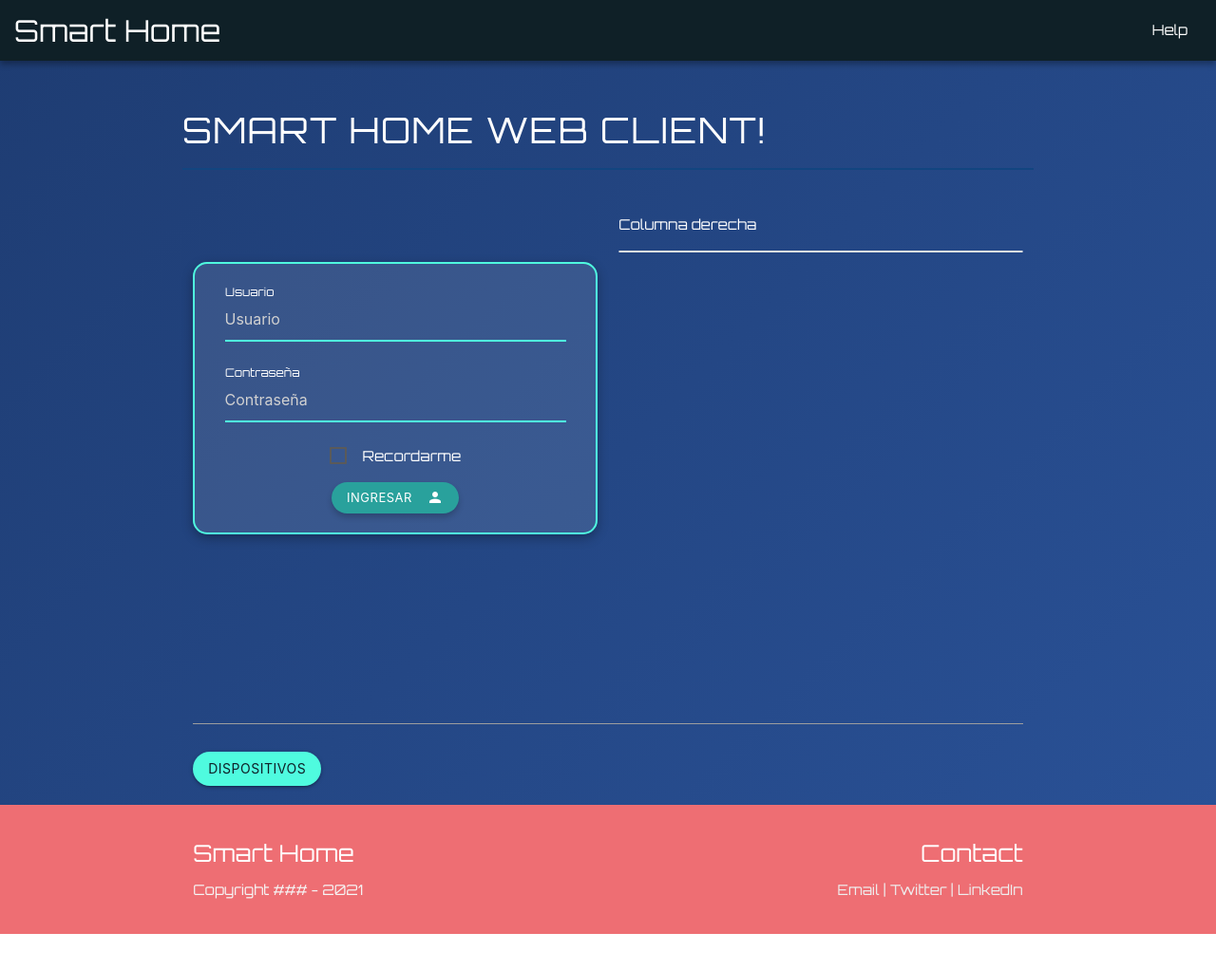
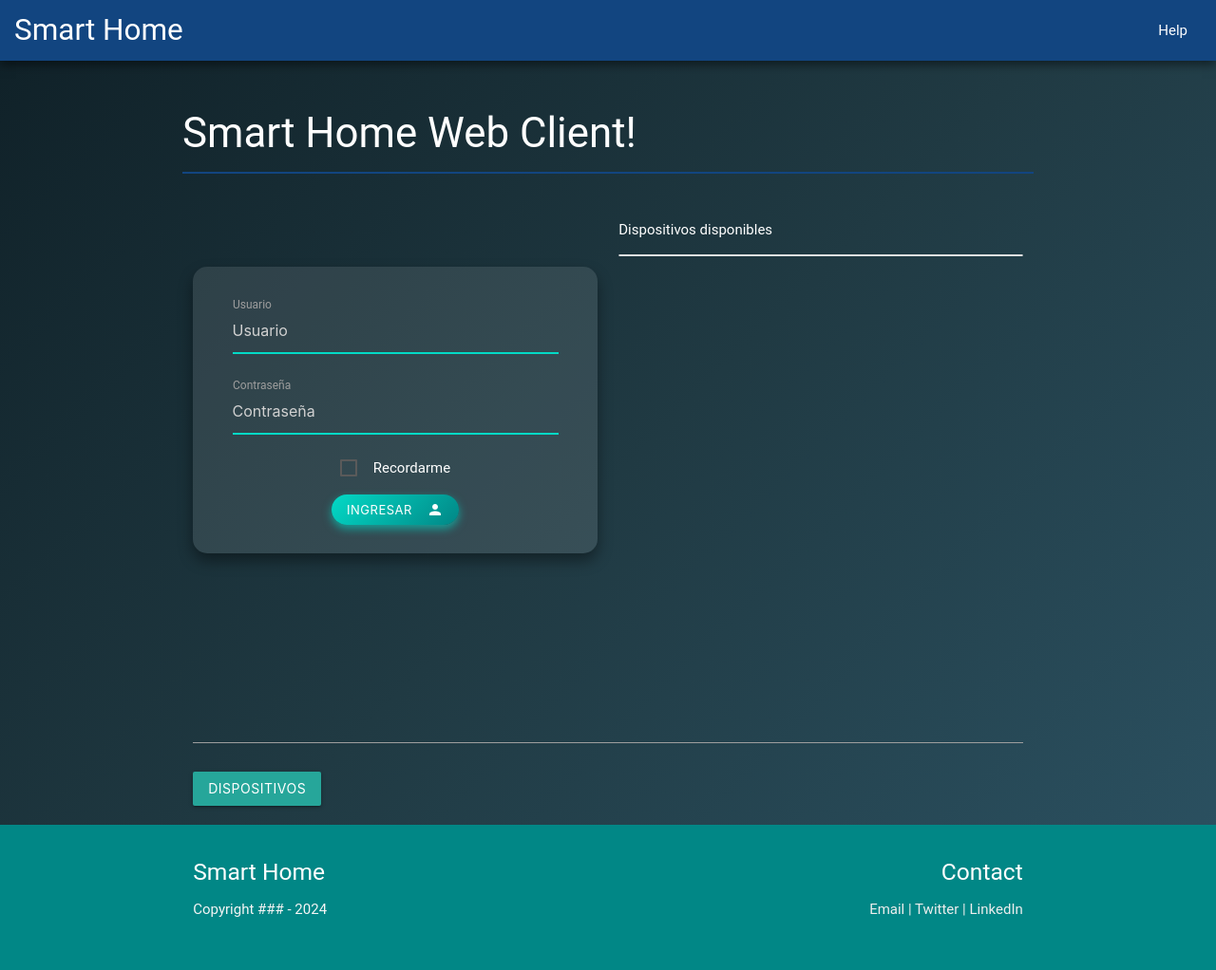
Before and after one commit to Eberth-sys/Proyecto-Web-Eberth-Alarcon, a plain HTML site: page src/frontend/index.html in a window 1280 px wide. Shown: the whole page at 95% size. Before the commit the page ends 984 px from the top, so only its background shows below. Drawn offline with Linux system fonts and the light colour scheme; a script that the page names is missing.

Commit message:
Segundo opcion de personalizacion - no funciono la lista de usuarios

```diff
--- a/src/frontend/index.html
+++ b/src/frontend/index.html
@@ -2,7 +2,6 @@
 <html>
 <head>
     <link href="https://fonts.googleapis.com/icon?family=Material+Icons" rel="stylesheet">
-    <link href="https://fonts.googleapis.com/css2?family=Orbitron:wght@400;700&display=swap" rel="stylesheet">
     <link type="text/css" rel="stylesheet" href="./static/css/materialize.min.css" media="screen,projection"/>
     <link type="text/css" rel="stylesheet" href="./static/css/styles.css" media="screen,projection"/>
     <script type="text/javascript" src="./static/js/materialize.min.js"></script>
@@ -10,108 +9,94 @@
     <script src="js/user.js"></script>
     <meta name="viewport" content="width=device-width, initial-scale=1.0"/>
     <style>
-        /* Estilos generales */
+        /* Fondo futurista */
         body {
-            background: linear-gradient(135deg, #1e3c72, #2a5298); /* Degradado de fondo */
-            font-family: 'Orbitron', sans-serif; /* Fuente moderna */
-            color: #ffffff; /* Texto blanco */
-            margin: 0;
-            padding: 0;
+            background: linear-gradient(135deg, #0f2027, #203a43, #2c5364);
+            color: #ffffff;
+            font-family: 'Roboto', sans-serif;
         }
 
-        /* Estilos para la barra de navegación */
-        nav {
-            background-color: #0f2027; /* Azul oscuro */
-            box-shadow: 0 4px 6px rgba(0, 0, 0, 0.3); /* Sombra */
+        /* Fondo para el formulario en una tarjeta con sombra */
+        #divLogin {
+            background-color: rgba(255, 255, 255, 0.1);
+            padding: 30px;
+            border-radius: 15px;
+            box-shadow: 0px 8px 15px rgba(0, 0, 0, 0.4);
+            transition: transform 0.5s ease, box-shadow 0.5s ease;
         }
 
-        /* Estilos para el encabezado */
-        h3 {
-            font-size: 2.5rem;
-            letter-spacing: 0.1rem;
-            text-transform: uppercase;
-            margin-bottom: 20px;
+        /* Efecto hover en la tarjeta del formulario */
+        #divLogin:hover {
+            transform: translateY(-10px);
+            box-shadow: 0px 12px 24px rgba(0, 0, 0, 0.6);
         }
 
-        /* Personalización del formulario de login */
-        #divLogin {
-            background: rgba(255, 255, 255, 0.1); /* Fondo transparente */
-            border: 2px solid #4ffbdf; /* Borde verde neón */
-            padding: 20px;
-            border-radius: 15px;
-            box-shadow: 0 4px 12px rgba(0, 0, 0, 0.3); /* Sombra */
-            transition: transform 0.3s ease-in-out;
-        }
-
-        /* Animación al hacer hover en el formulario */
-        #divLogin:hover {
-            transform: scale(1.05); /* Aumenta ligeramente */
-        }
-
-        /* Estilos de los campos de entrada */
+        /* Estilo futurista para los campos */
         .input-field input[type=text], .input-field input[type=password] {
-            border-bottom: 2px solid #4ffbdf;
+            border-bottom: 2px solid #03dac6;
             color: #ffffff;
         }
 
-        /* Hover en el botón de ingresar */
-        #btnLogin {
-            background-color: #29a19c;
-            border-radius: 50px;
-            transition: background-color 0.3s ease, transform 0.3s ease;
-            box-shadow: 0 4px 6px rgba(0, 0, 0, 0.2);
+        /* Cambiar color del label en enfoque */
+        .input-field input[type=text]:focus + label, .input-field input[type=password]:focus + label {
+            color: #03dac6;
         }
 
-        /* Cambios en hover */
-        #btnLogin:hover {
-            background-color: #3fada8;
-            transform: translateY(-3px);
+        /* Botón de ingresar estilo neón */
+        #btnLogin {
+            background: linear-gradient(135deg, #03dac6, #018786);
+            border-radius: 30px;
+            box-shadow: 0 4px 10px rgba(3, 218, 198, 0.6);
+            transition: box-shadow 0.3s ease, background 0.3s ease;
         }
 
-        /* Efectos en el botón de dispositivos */
-        #btnBuscar {
-            background-color: #4ffbdf;
-            color: #0f2027;
-            border-radius: 25px;
-            transition: background-color 0.3s ease, transform 0.3s ease;
+        #btnLogin:hover {
+            background: linear-gradient(135deg, #018786, #03dac6);
+            box-shadow: 0 6px 12px rgba(3, 218, 198, 1);
         }
 
-        #btnBuscar:hover {
-            background-color: #29a19c;
-            color: #ffffff;
-            transform: translateY(-3px);
+        /* Tarjeta de dispositivos */
+        .collection-item {
+            background-color: rgba(255, 255, 255, 0.1);
+            border: 1px solid rgba(255, 255, 255, 0.3);
+            border-radius: 10px;
+            margin-bottom: 10px;
+            padding: 15px;
+            box-shadow: 0px 4px 8px rgba(0, 0, 0, 0.2);
+            opacity: 0;
+            transform: translateY(20px);
+            animation: slideUp 0.5s ease forwards;
         }
 
-        /* Personalización de la lista de dispositivos */
-        .collection-item {
-            background: rgba(255, 255, 255, 0.05); /* Fondo semitransparente */
-            border-left: 4px solid #4ffbdf;
-            padding: 15px;
-            margin-bottom: 10px;
-            transition: transform 0.3s ease-in-out, background 0.3s ease-in-out;
+        /* Animación personalizada para la lista de dispositivos */
+        @keyframes slideUp {
+            0% {
+                opacity: 0;
+                transform: translateY(20px);
+            }
+            100% {
+                opacity: 1;
+                transform: translateY(0);
+            }
         }
 
-        .collection-item:hover {
-            transform: translateY(-5px);
-            background: rgba(255, 255, 255, 0.2); /* Mayor transparencia */
+        /* Estilo de navegación con sombra */
+        nav {
+            box-shadow: 0 4px 10px rgba(0, 0, 0, 0.5);
         }
 
-        /* Estilo del footer */
-        footer {
-            background-color: #0f2027;
+        /* Footer tecnológico */
+        footer.page-footer {
+            background-color: #018786;
+            padding-top: 20px;
+            padding-bottom: 20px;
         }
-
-        /* Ajustes generales de las letras */
-        label, span {
-            color: #ffffff !important; /* Colores del texto blanco */
-        }
-
     </style>
 </head>
 <body>
     <main>
         <!-- Navigation bar -->
-        <nav>
+        <nav style="background-color:#124580">
             <div class="nav-wrapper">
                 <a href="#!" class="brand-logo left" style="margin-left: 15px;">Smart Home</a>
                 <ul id="nav-mobile" class="right" style="margin-right: 15px;">
@@ -126,7 +111,7 @@
             <hr class="custom-line">
             <br/>
             <div class="row">
-                <!-- Columna izquierda -->
+                <!-- Columna izquierda (formulario) -->
                 <div class="col s12 m12 l6 xl6 center-align">
                     <form style="margin-top: 50px;">
                         <div class="input-field col s12" id="divLogin">
@@ -144,7 +129,7 @@
                             <p class="center">
                                 <label>
                                     <input type="checkbox" id="cbRecor"/>
-                                    <span>Recordarme</span>
+                                    <span style="color: white;">Recordarme</span>
                                 </label>
                             </p>
                             <!-- Botón de ingresar -->
@@ -154,9 +139,9 @@
                         </div>
                     </form>
                 </div>
-                <!-- Columna derecha -->
+                <!-- Columna derecha (Lista de dispositivos) -->
                 <div class="col s12 m12 l6 xl6">
-                    <p>Columna derecha</p>
+                    <p>Dispositivos disponibles</p>
                     <ul id="list" class="collection">
                         <!-- Contenido para iterar los dispositivos -->
                     </ul>
@@ -167,7 +152,7 @@
                     <textarea id="textarea_1" class="materialize-textarea" style="height: 150px;" readonly></textarea>
                 </div>
                 <div class="col s4 m4 l2 xl2">
-                    <!-- Botón de Buscar Dispositivos -->
+                    <!-- Botón de Buscar Dispositivos-->
                     <button id="btnBuscar" class="btn waves-effect waves-light button-view" name="hello_button">Dispositivos</button>
                 </div>
             </div>
@@ -179,7 +164,7 @@
             <div class="row">
                 <div class="col l6 s6">
                     <h5 class="white-text">Smart Home</h5>
-                    <p class="grey-text text-lighten-4">Copyright ### - 2021</p>
+                    <p class="grey-text text-lighten-4">Copyright ### - 2024</p>
                 </div>
                 <div class="col l6 s6">
                     <h5 class="white-text right-align">Contact</h5>
```
Also changed, not shown: src/frontend/static/css/styles.css (line endings or trailing spaces), src/frontend/ts/device.ts (line endings or trailing spaces).
